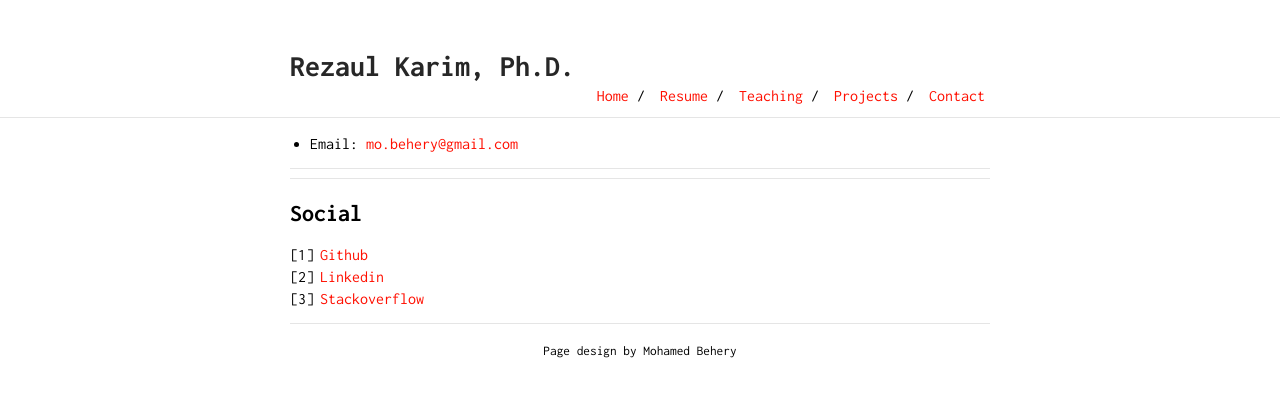
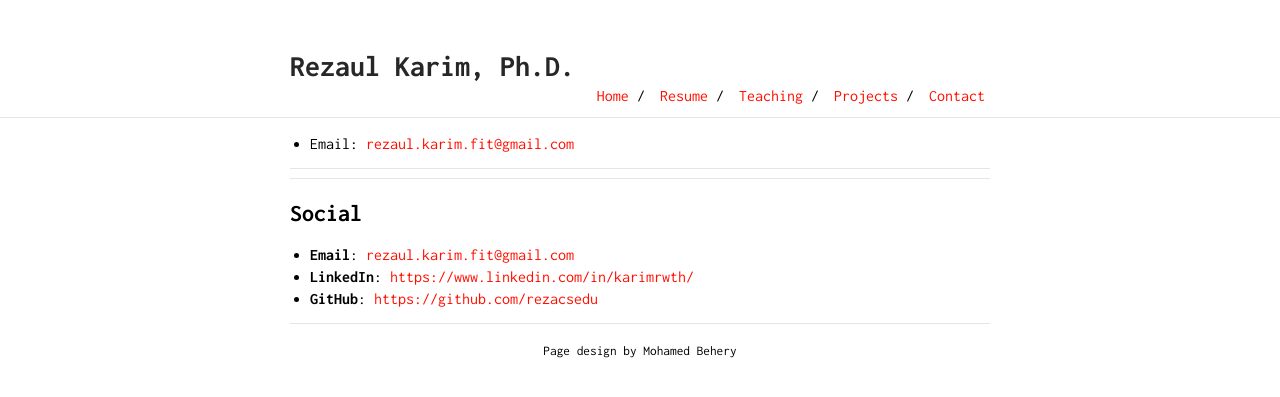
Before and after one commit to rezacsedu/rezacsedu.github.io, a Jekyll site: the page built from contact.md, in a window 1280 px wide. Shown: the top 397 px of the page. Built offline with Jekyll 4.4.1, drawn with Linux system fonts in a browser that asks for light colours.

Commit message:
Update contact.md

```diff
--- a/contact.md
+++ b/contact.md
@@ -3,9 +3,9 @@ layout: default
 is_contact: true
 ---
 
-* Email: [mo.behery@gmail.com](mailto:mo.behery@gmail.com)
+* Email: [rezaul.karim.fit@gmail.com](mailto:rezaul.karim.fit@gmail.com)
 
-<!-- * Phone: [+91-123123](tel:+91-123123) -->
+<!-- * Phone: [+49-15759685418](tel:+49-15759685418) -->
 
 ---
 
@@ -22,6 +22,6 @@ is_contact: true
 
 ## Social
 
-1. [Github](https://github.com/Behery)
-2. [Linkedin](https://linkedin.com/in/mo-behery)
-3. [Stackoverflow](https://stackexchange.com/users/119676)
+- **Email**: [rezaul.karim.fit@gmail.com](rezaul.karim.fit@gmail.com)
+- **LinkedIn**: [https://www.linkedin.com/in/karimrwth/](https://www.linkedin.com/in/karimrwth/)
+- **GitHub**: [https://github.com/rezacsedu](https://github.com/rezacsedu)
```
